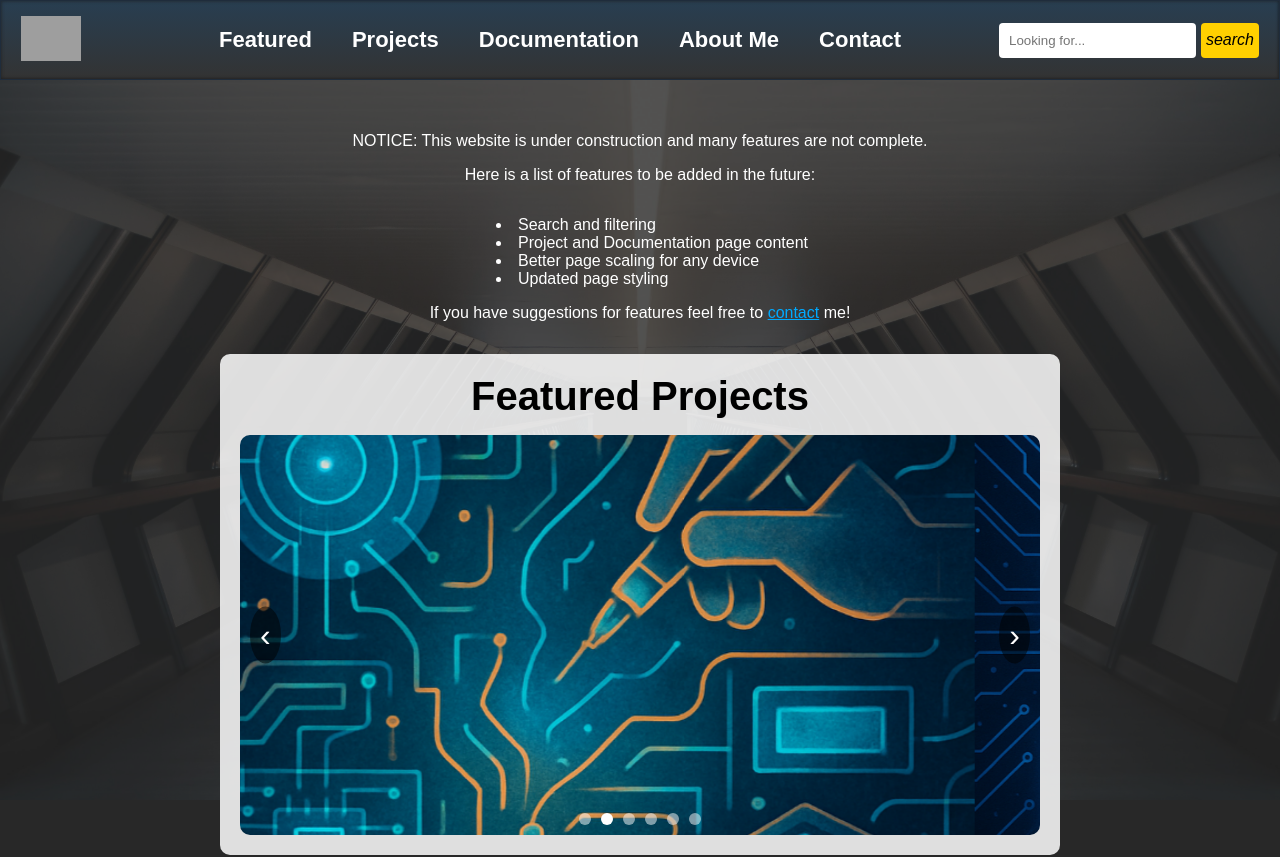
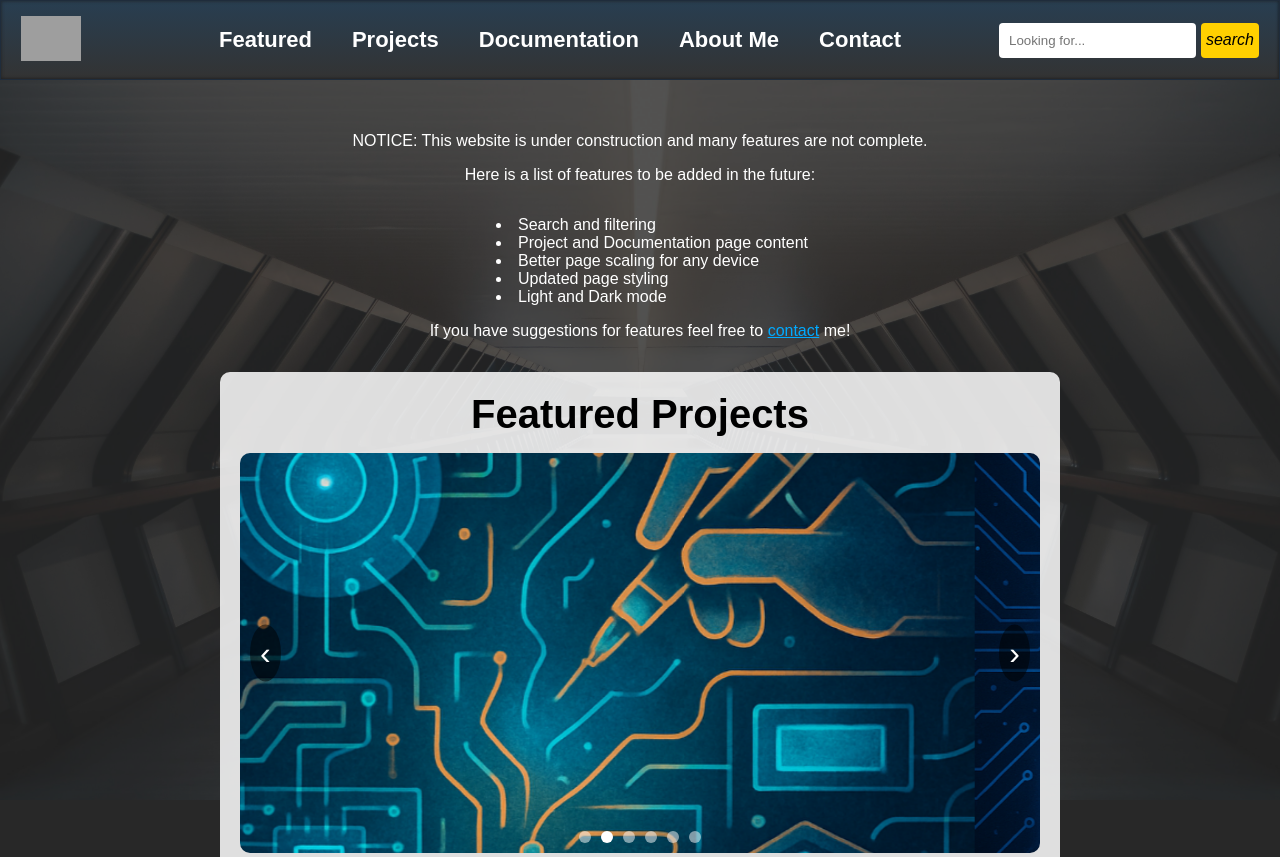
Before and after one commit to RJNed/Portfolio, a Nuxt app: page / in a window 1280 px wide. Shown: the top 857 px of the page. Built offline with nearby package versions, Linux system fonts and the light colour scheme; grey boxes are pictures that could not be loaded.

Commit message:
chore(index): add a future feature to list

```diff
--- a/pages/index.vue
+++ b/pages/index.vue
@@ -10,6 +10,7 @@
         <li>Project and Documentation page content</li>
         <li>Better page scaling for any device</li>
         <li>Updated page styling</li>
+        <li>Light and Dark mode</li>
       </div>
       <p>If you have suggestions for features feel free to <a class='bulletref' href="/Contact-Page">contact</a> me!</p>
       <!-- Featured Vendors Banner -->
```
